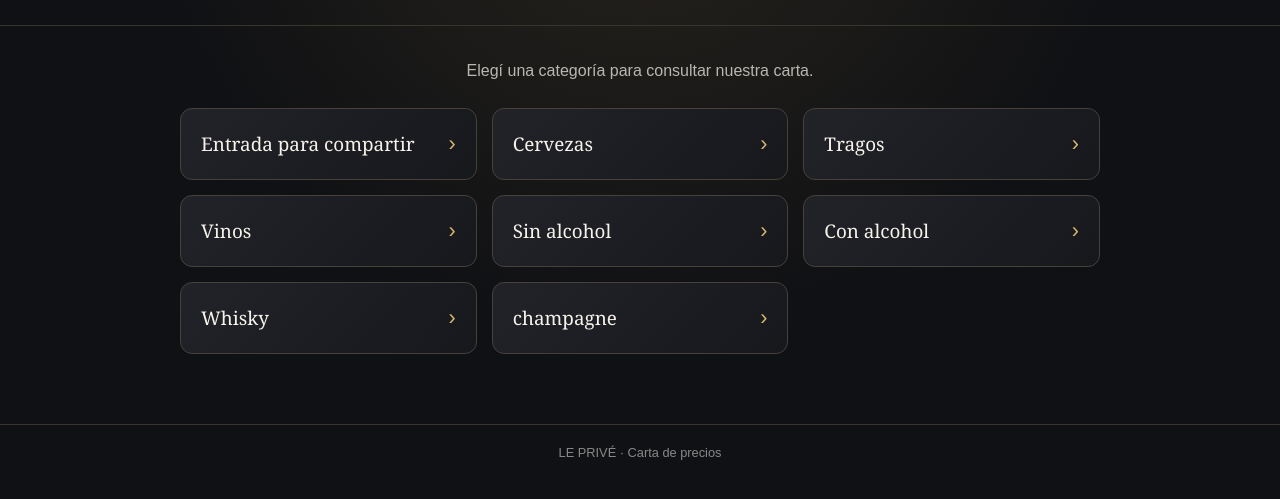
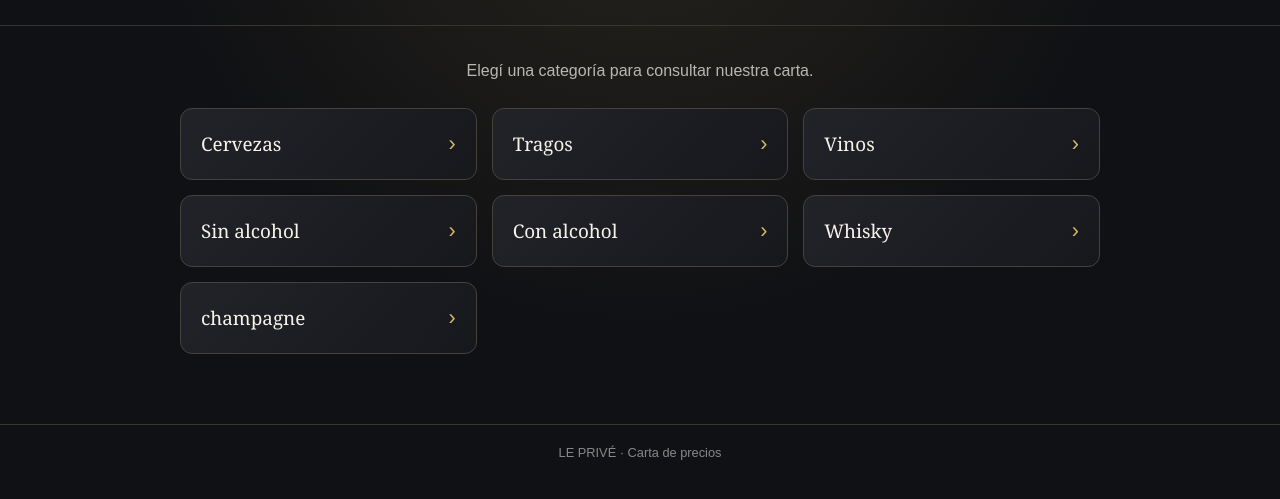
Before and after one commit to Mypagina/Menubar, a plain HTML site: page index.html in a window 1280 px wide. Shown: the part 167-666 px from the top of the page. Drawn offline with Linux system fonts and the light colour scheme.

Commit message:
Update index.html

```diff
--- a/index.html
+++ b/index.html
@@ -11,7 +11,6 @@
 
 <p class="intro">Elegí una categoría para consultar nuestra carta.</p>
 <nav class="grid">
-<a class="category" href="entrada.html"><span>Entrada para compartir</span><span class="arrow">›</span></a>
 <a class="category" href="cervezas.html"><span>Cervezas</span><span class="arrow">›</span></a>
 <a class="category" href="tragos.html"><span>Tragos</span><span class="arrow">›</span></a>
 <a class="category" href="vinos.html"><span>Vinos</span><span class="arrow">›</span></a>
```
